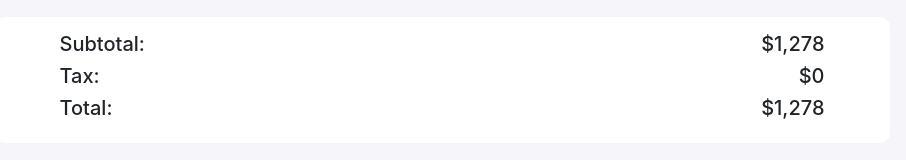
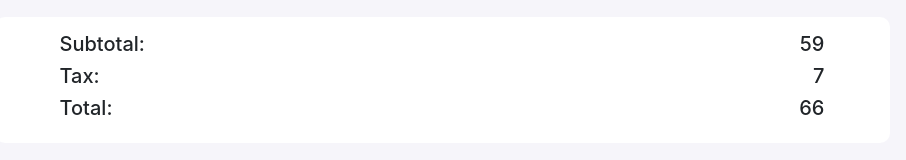
Before and after one commit to bdmostafa/shoppingCartJS, a plain HTML site: page index.html in a window 1280 px wide. Both pictures are taken after a click on the button 748 px from the left and 242 px from the top of the page. Shown: the part 512-672 px from the top of the page, without its empty margins (198-1104 px from the left). Drawn offline with nearby package versions, Linux system fonts and the light colour scheme.

Commit message:
subTotal tax total calculation

```diff
--- a/index.html
+++ b/index.html
@@ -68,9 +68,9 @@
                      </div>
 
                      <div class="col-md-4 status">
-                        <h5>$1,278</h5>
-                        <h5>$0</h5>
-                        <h5>$1,278</h5>
+                        <h5 id="subTotal">$1,278</h5>
+                        <h5 id="tax">$153</h5>
+                        <h5 id='total'>$1,278</h5>
                      </div>
                   </div>
                </div>
@@ -95,6 +95,28 @@
          if (product == 'case') price = 59
          const productTotal = productNewCount * price;
          document.getElementById(product + '-total').innerText = '$' + productTotal;
+         calculateTotal();
+      }
+
+      function calculateTotal() {
+         // const phoneCount = getInputValue('phone');
+         // const caseCount = getInputValue('case');
+
+         const subTotalPrice = getInputValue('phone') * 1219 + getInputValue('case') * 59;
+         document.getElementById('subTotal').innerText = subTotalPrice;
+
+         const taxAmount = Math.round(subTotalPrice * 0.12);
+         document.getElementById('tax').innerText = taxAmount;
+
+         const total = subTotalPrice + taxAmount;
+         document.getElementById('total').innerText = total;
+
+      }
+
+      function getInputValue(product) {
+         const productInput = document.getElementById(product + '-count');
+         const productCount = parseInt(productInput.value);
+         return productCount;
       }
    </script>
 </body>
```
